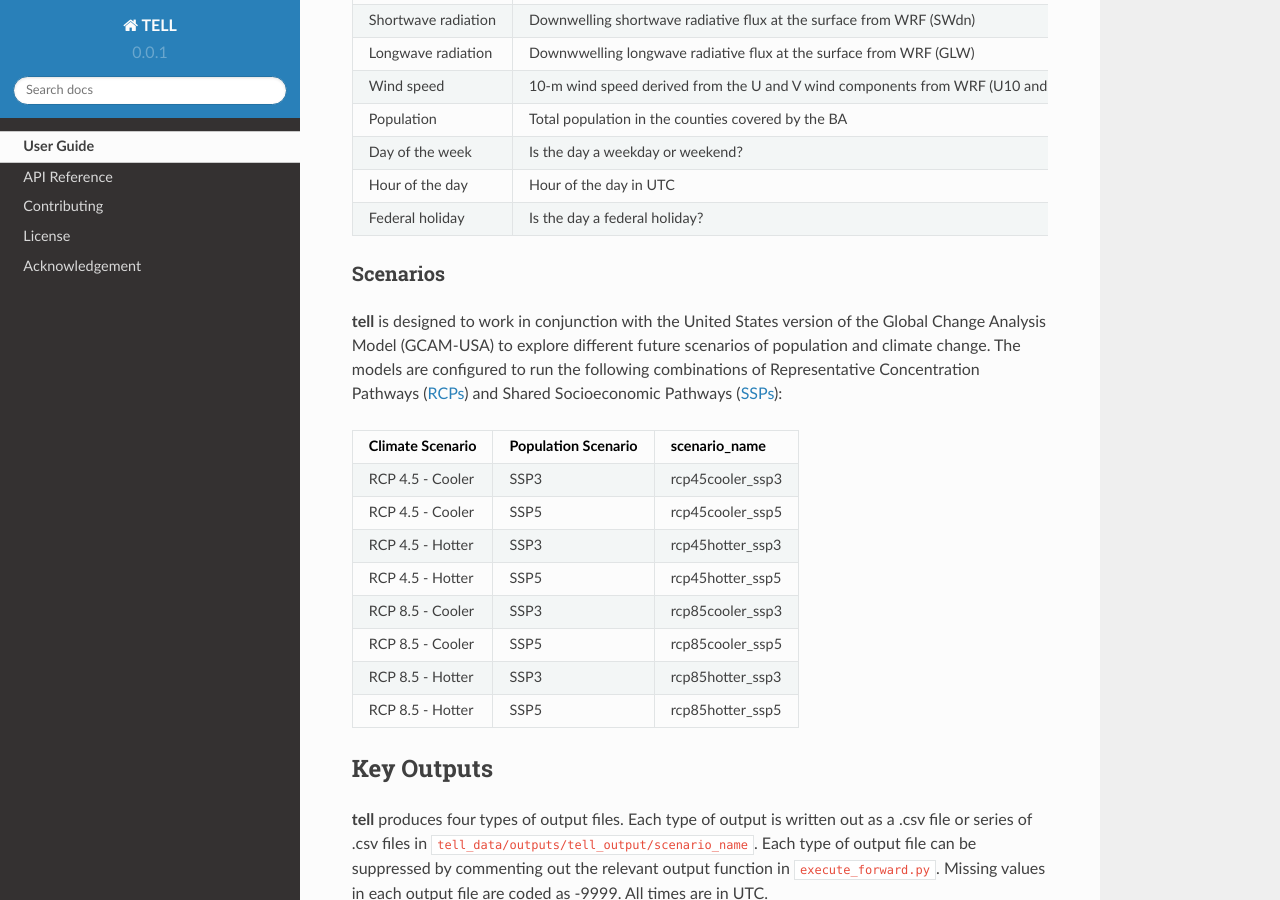
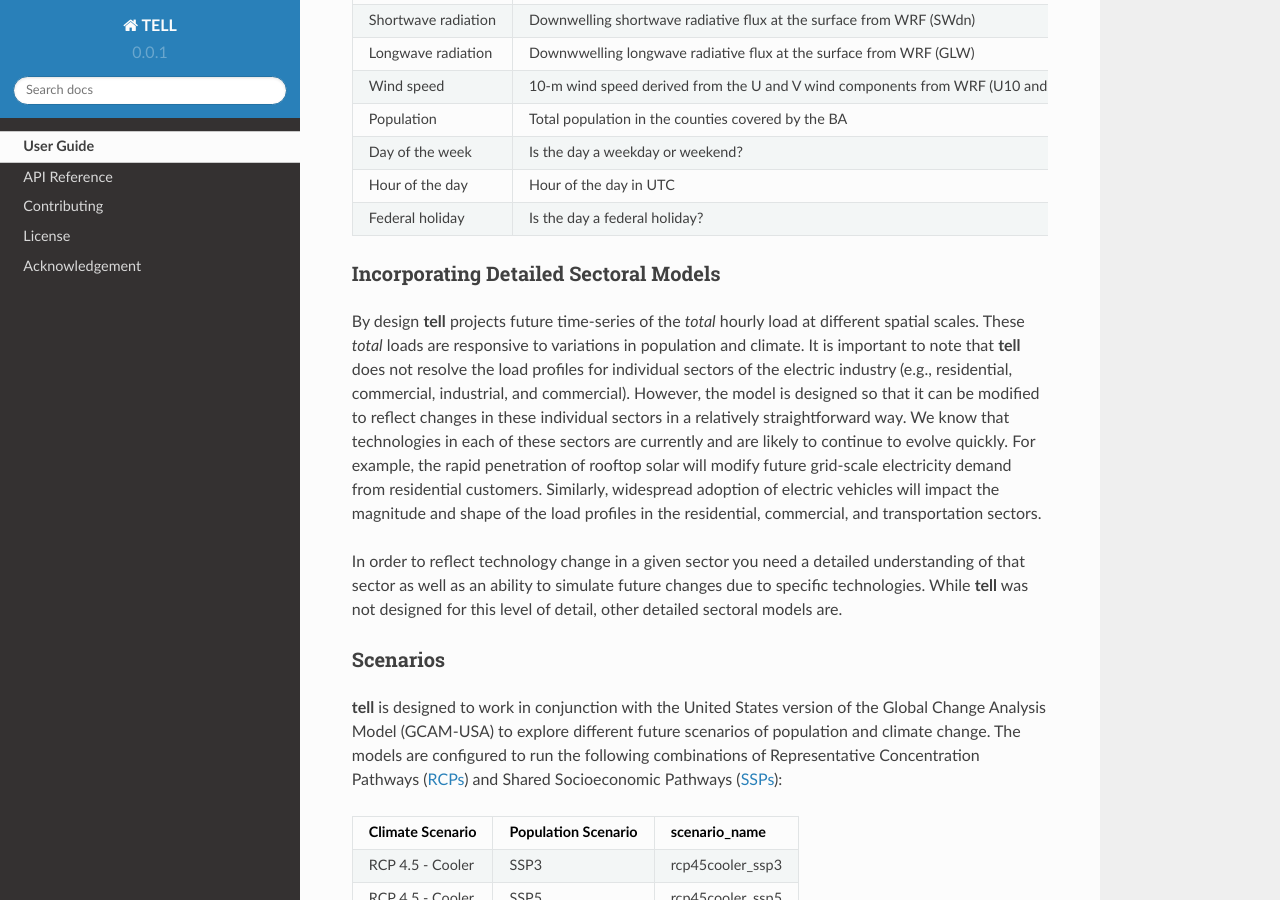
Before and after one commit to IMMM-SFA/tell, a Sphinx documentation site: the page built from doc/source/user_guide.rst, in a window 1280 px wide and 900 px high, scrolled down 8294 px. Built offline with Sphinx 7.4.7 and the Read the Docs theme 2.0.0, drawn with Linux system fonts in a browser that asks for light colours; pages that are not in the unit, such as notebooks, are missing from menus.

Commit message:
Update user_guide.rst

```diff
--- a/doc/source/user_guide.rst
+++ b/doc/source/user_guide.rst
@@ -504,6 +504,22 @@ Research and Forecasting (WRF) model. In the production version of the **tell**
       - Yes (1) or No (0)
 
 
+Incorporating Detailed Sectoral Models
+~~~~~~~~~~~~~~~~~~~~~~~~~~~~~~~~~~~
+By design **tell** projects future time-series of the *total* hourly load at different spatial scales. These *total* loads
+are responsive to variations in population and climate. It is important to note that **tell** does not resolve the
+load profiles for individual sectors of the electric industry (e.g., residential, commercial, industrial, and commercial).
+However, the model is designed so that it can be modified to reflect changes in these individual sectors in a relatively
+straightforward way. We know that technologies in each of these sectors are currently and are likely to continue to evolve
+quickly. For example, the rapid penetration of rooftop solar will modify future grid-scale electricity demand from residential
+customers. Similarly, widespread adoption of electric vehicles will impact the magnitude and shape of the load profiles in the
+residential, commercial, and transportation sectors.
+
+In order to reflect technology change in a given sector you need a detailed understanding of that sector as well as an ability
+to simulate future changes due to specific technologies. While **tell** was not designed for this level of detail, other detailed
+sectoral models are.
+
+
 Scenarios
 ~~~~~~~~~
 **tell** is designed to work in conjunction with the United States version of the Global Change Analysis Model (GCAM-USA)
```
